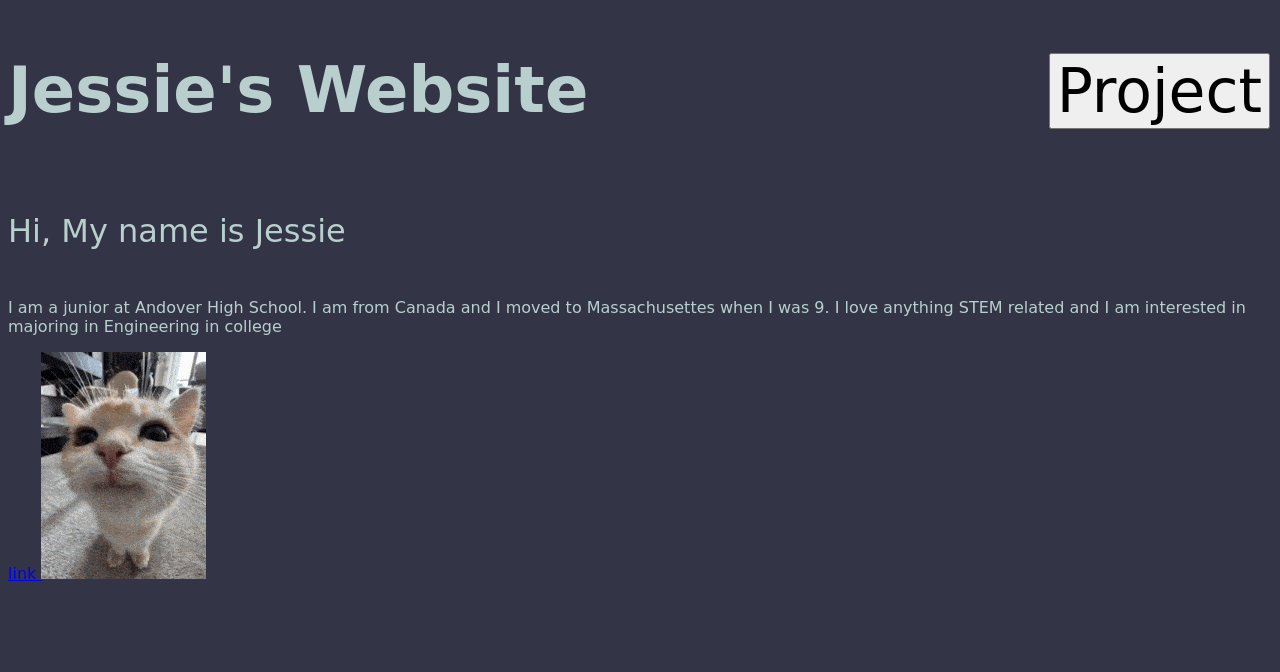
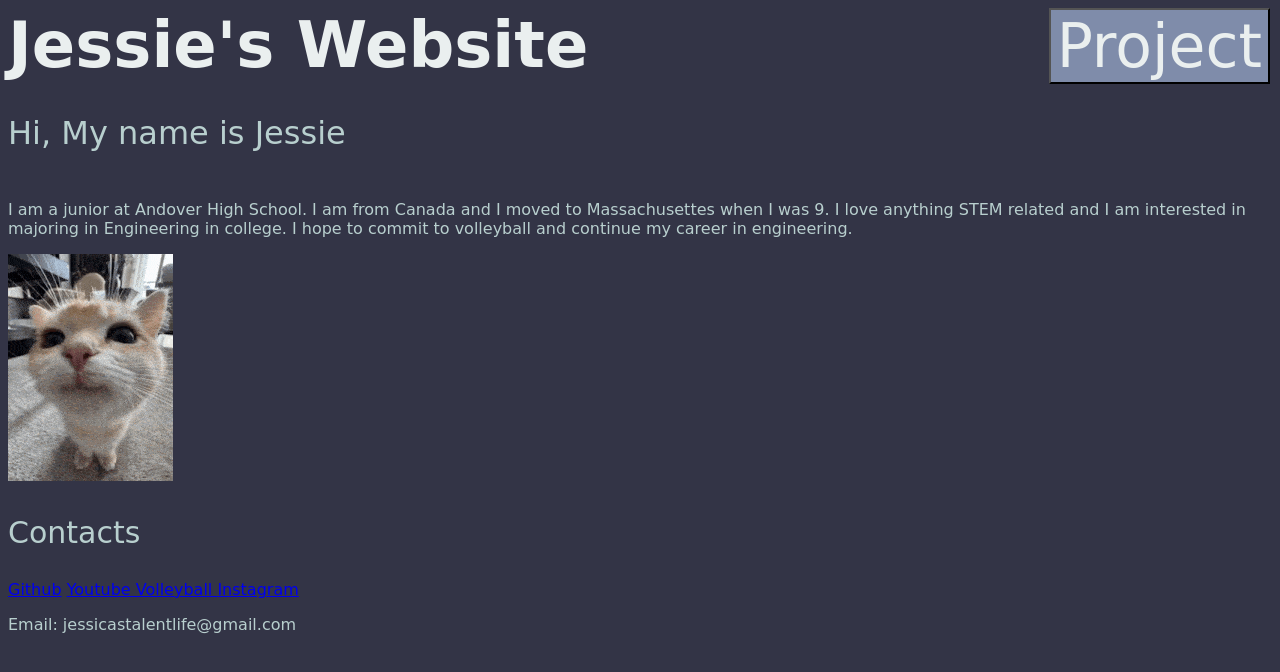
Before and after one commit to Is0toi/My-Website, a plain HTML site: page index.html in a window 1280 px wide. Drawn offline with Linux system fonts and the light colour scheme; a web font is replaced by a local one.

Commit message:
Putting more projects in

```diff
--- a/index.html
+++ b/index.html
@@ -12,17 +12,23 @@
 <body>
     <!-- <button type="button" style="font-size:60px;position: absolute; right: 10px;"> Home </button> -->
     <a href="project.html" style="position:absolute; right:10px; text-decoration:none;">
-    <button type="button" style="font-size:60px;">Project</button>
+    <button type="button" class = "button" style="font-size:60px;">Project</button>
     </a>
-    <h2 style = "font-size:4em">Jessie's Website</h2>
+    <h2 class="header" style = "font-size:4em">Jessie's Website</h2>
     <!-- <h1 class="header" style="font-size:50px; margin:0px;">Meow Meow</h1> -->
     <div style="display:flex; flex-direction:colum;align-items:">
     <p style = "font-size:2em; white-space: pre;">Hi, </p>
     <p style = "font-size:2em"> My name is Jessie</p>
     </div>
-    <p style = "font-size:em"> I am a junior at Andover High School. I am from Canada and I moved to Massachusettes when I was 9. I love anything STEM related and I am interested in majoring in Engineering in college</p>
-    <a href = https://www.youtube.com/watch?v=dQw4w9WgXcQ&pp=ygUJcmljayByb2xs> link </a>
+    <p style = "font-size:em"> I am a junior at Andover High School. I am from Canada and I moved to Massachusettes when I was 9. I love anything STEM related and I am interested in majoring in Engineering in college. I hope to commit to volleyball and continue my career in engineering.
+    </p>
     <img src="cat.jpg" style="height:50w"/>
+    <p style="font-size:30px">Contacts</p>
+    <a href = https://github.com/Is0toi>Github</a>
+    <a href = https://www.youtube.com/watch?v=dQw4w9WgXcQ&pp=ygUJcmljayByb2xs> Youtube Volleyball </a>
+    <a href = https://www.instagram.com/> Instagram </a>
+    <p> Email: jessicastalentlife@gmail.com</p>
+
 
 
 </body>
--- a/style.css
+++ b/style.css
@@ -4,14 +4,12 @@
   color: rgb(234, 239, 239);
   margin: 0px;
   font-size: 5em;
-
 }
 
 
 body {
   background-color:rgb(51, 52, 70);
   color: rgb(184, 207, 206);
-
 }
 
 * {
@@ -23,3 +21,9 @@ body {
   font-weight: 400;
   font-style: normal;
 }
+
+.button{
+  background-color: rgb(127, 140, 170);
+  color: rgb(234, 239, 239);
+
+}
```
Also changed, not shown: project.html (+15 -5 lines), 1 other file.
